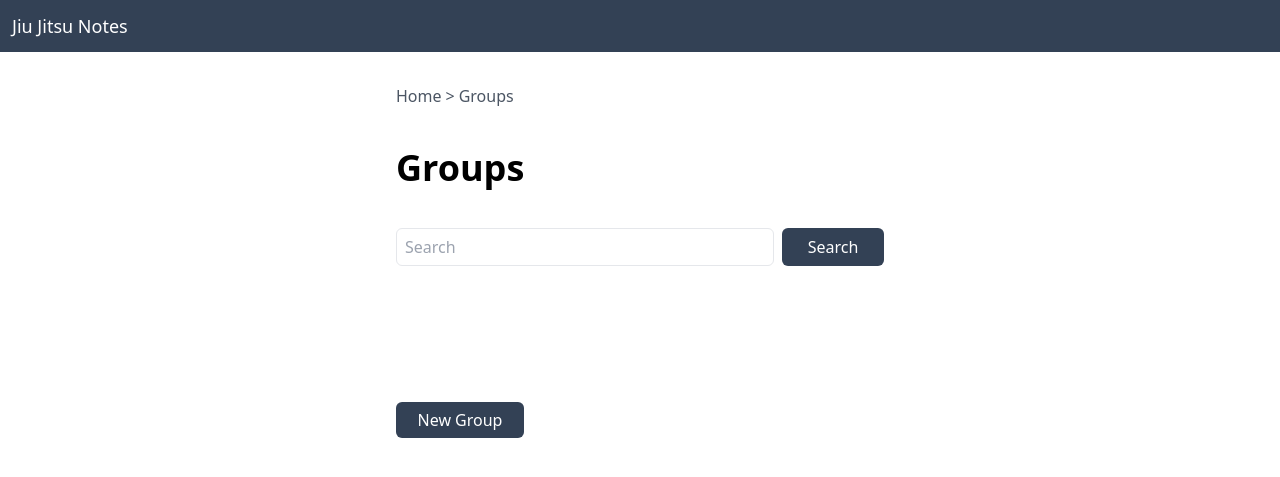
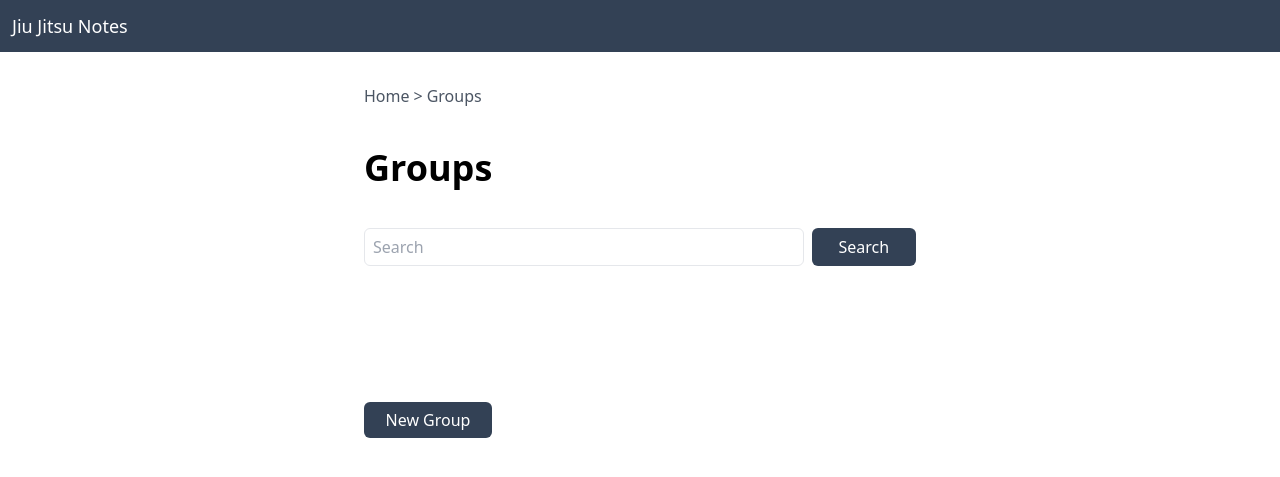
Before and after one commit to matt-plank/jiu-jitsu-notes-2, a FastAPI app: page /groups/ in a window 1280 px wide. Shown: the top 477 px of the page. Run offline with FastAPI, Linux system fonts and the light colour scheme; data that the repository does not hold is empty; style sheets or scripts are compiled from the project's sources; some libraries are stand-ins or nearby versions.

Commit message:
Changed content width

```diff
--- a/templates/pages/all_groups.html
+++ b/templates/pages/all_groups.html
@@ -8,7 +8,7 @@
     {% include "components/navbar.html" %}
 
     <div class="flex justify-center pt-5">
-      <div class="p-3 flex flex-col gap-10 w-full max-w-lg">
+      <div class="p-3 flex flex-col gap-10 w-full max-w-xl">
         <div class="flex gap-1 text-gray-600">
           <a href="/" class="hover:underline">Home</a>
           <p>></p>
--- a/templates/pages/group.html
+++ b/templates/pages/group.html
@@ -8,7 +8,7 @@
     {% include "components/navbar.html" %}
 
     <div class="flex justify-center pt-5">
-      <div class="p-3 flex flex-col gap-10 w-full max-w-lg">
+      <div class="p-3 flex flex-col gap-10 w-full max-w-xl">
         <div class="flex gap-1 text-gray-600">
           <a href="/" class="hover:underline">Home</a>
           <p>></p>
```
